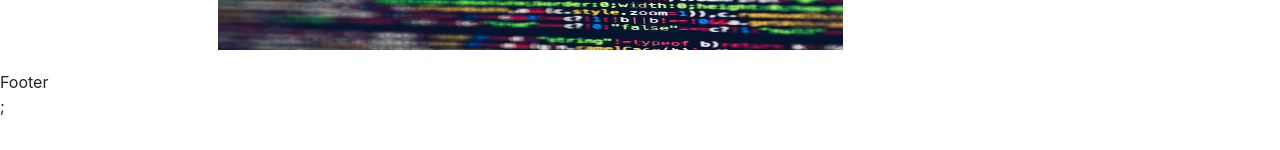
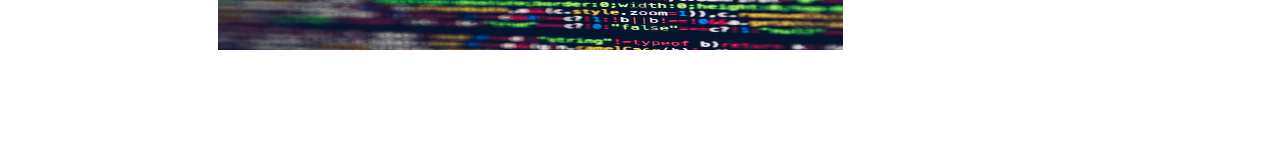
Before and after one commit to PatrickBoynton/portfolio, a React (Create React App) app: page / in a window 1280 px wide. Shown: the part 576-726 px from the top of the page. Built offline with nearby package versions, Linux system fonts and the light colour scheme.

Commit message:
Removed the footer for now.

```diff
--- a/src/App.js
+++ b/src/App.js
@@ -3,7 +3,6 @@ import {Component} from "react";
 import Portfolio from "./Portfolio";
 import Aside from "./Aside";
 import Sidebar from "./Sidebar";
-import Footer from "./Footer";
 
 class App extends Component {
     render() {
@@ -14,7 +13,6 @@ class App extends Component {
                     <Portfolio/>
                     <Aside/>
                 </div>
-                <Footer/>;
             </>
         )
             ;
```
